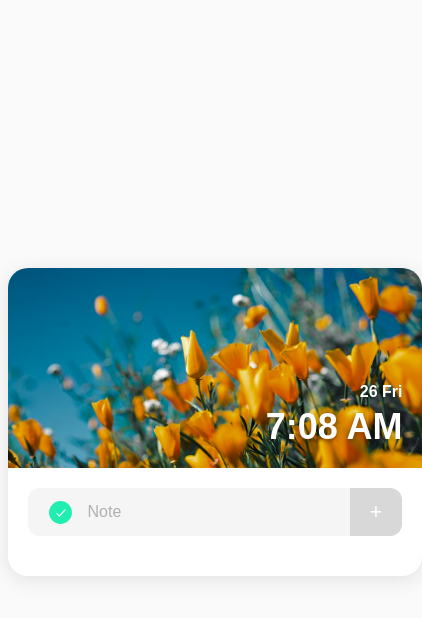
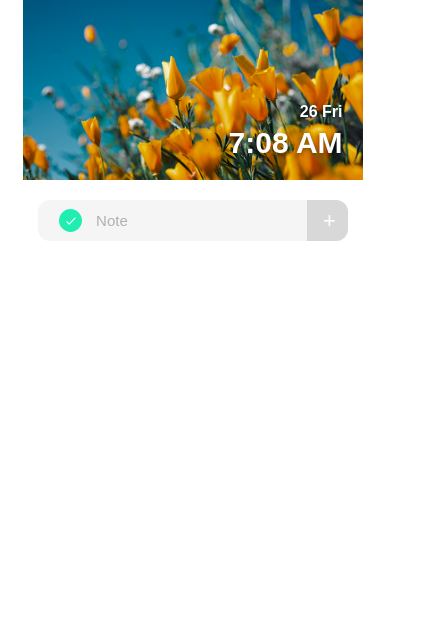
Before and after one commit to shonia1/GITA_Homeworks, a React (Vite) app in the folder Lec16/: page / in a window 390 px wide. Shown: the top 618 px of the page, 422 px wide, since content can reach past the window. Built offline with nearby package versions, Linux system fonts and the light colour scheme.

Commit message:
feat: add responsive styles for mobile devices in App.css

```diff
--- a/Lec16/src/App.css
+++ b/Lec16/src/App.css
@@ -144,3 +144,38 @@ body {
   text-decoration: line-through;
   color: #b0b0b0;
 }
+
+/* მობილური მოწყობილობებისთვის */
+@media (max-width: 480px) {
+  body {
+    align-items: flex-start;
+    background-color: white;
+  }
+
+  .app-container {
+    max-width: 90%;
+    min-height: 100vh;
+    border-radius: 0;
+    box-shadow: none;
+    padding: 15px;
+  }
+
+  .app-header {
+    border-radius: 0;
+    margin: -15px -15px 20px -15px;
+    height: 180px;
+  }
+
+  .current-time {
+    font-size: 30px;
+  }
+
+  .task-input {
+    font-size: 15px;
+    padding: 12px 12px 12px 8px;
+  }
+
+  .add-btn {
+    padding: 0 16px;
+  }
+}
```
